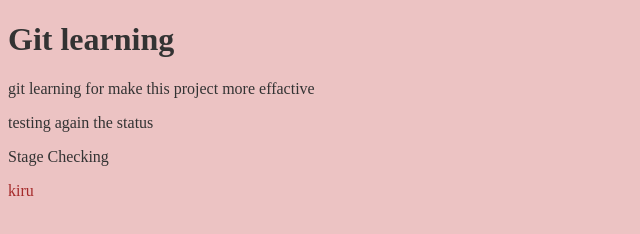
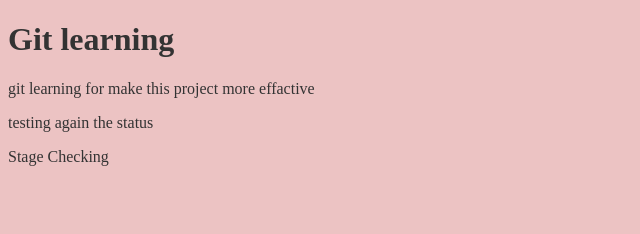
Before and after one commit to Kirushanthi26/learing_git, a plain HTML site: page index.html in a window 1280 px wide. Shown: the full height of the page, 0-640 px from the left. Drawn offline with Linux system fonts and the light colour scheme.

Commit message:
Revert "fixs"
This reverts commit e1aaa4452d21533fd5ab72e35fc471f727d8d25a.

```diff
--- a/css/style.css
+++ b/css/style.css
@@ -2,6 +2,3 @@ body{
     background-color: #ecc3c3;
     color: #333333;
 }
-#p1{
-    color: brown;
-}
--- a/index.html
+++ b/index.html
@@ -12,6 +12,5 @@
 
     <p>testing again the status</p>
     <p>Stage Checking</p>
-    <p id="p1">kiru</p>
 </body>
 </html>
```
